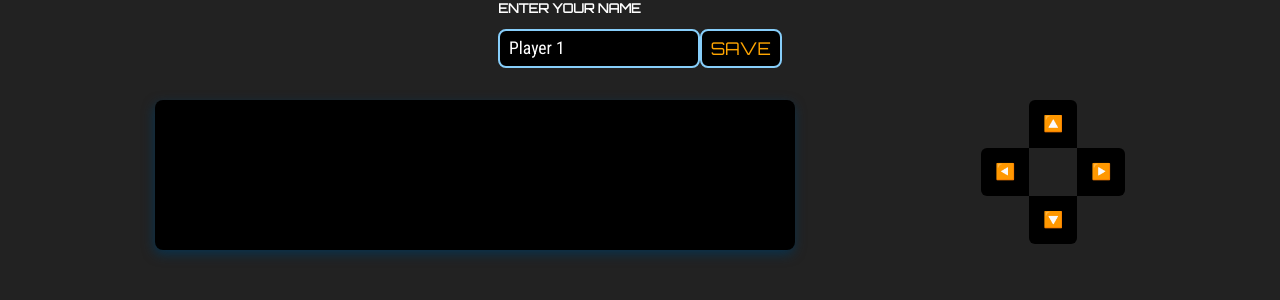
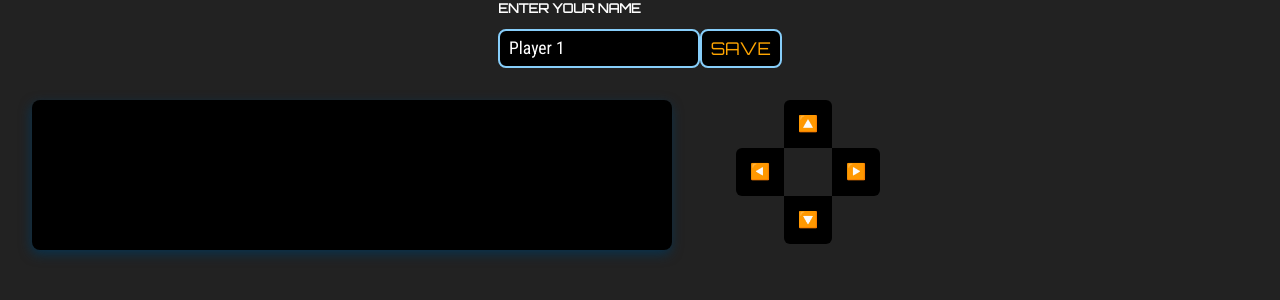
Before and after one commit to haddigan/trash-talk, a React (Create React App) app: page / in a window 1280 px wide. Shown: the top 300 px of the page. Built offline with nearby package versions, Linux system fonts and the light colour scheme.

Commit message:
make layout adjustments

```diff
--- a/src/App.js
+++ b/src/App.js
@@ -37,8 +37,9 @@ export function App() {
         <div style={{ flexGrow: "1", marginRight: "2em", maxWidth: "50vw" }}>
           <ChatWindow content={messageList} />
         </div>
-
-        <ChatControl onSendMessage={handleSendMessage} />
+        <div style={{ minWidth: "40vw" }}>
+          <ChatControl onSendMessage={handleSendMessage} />
+        </div>
       </div>
     </div>
   );
```
